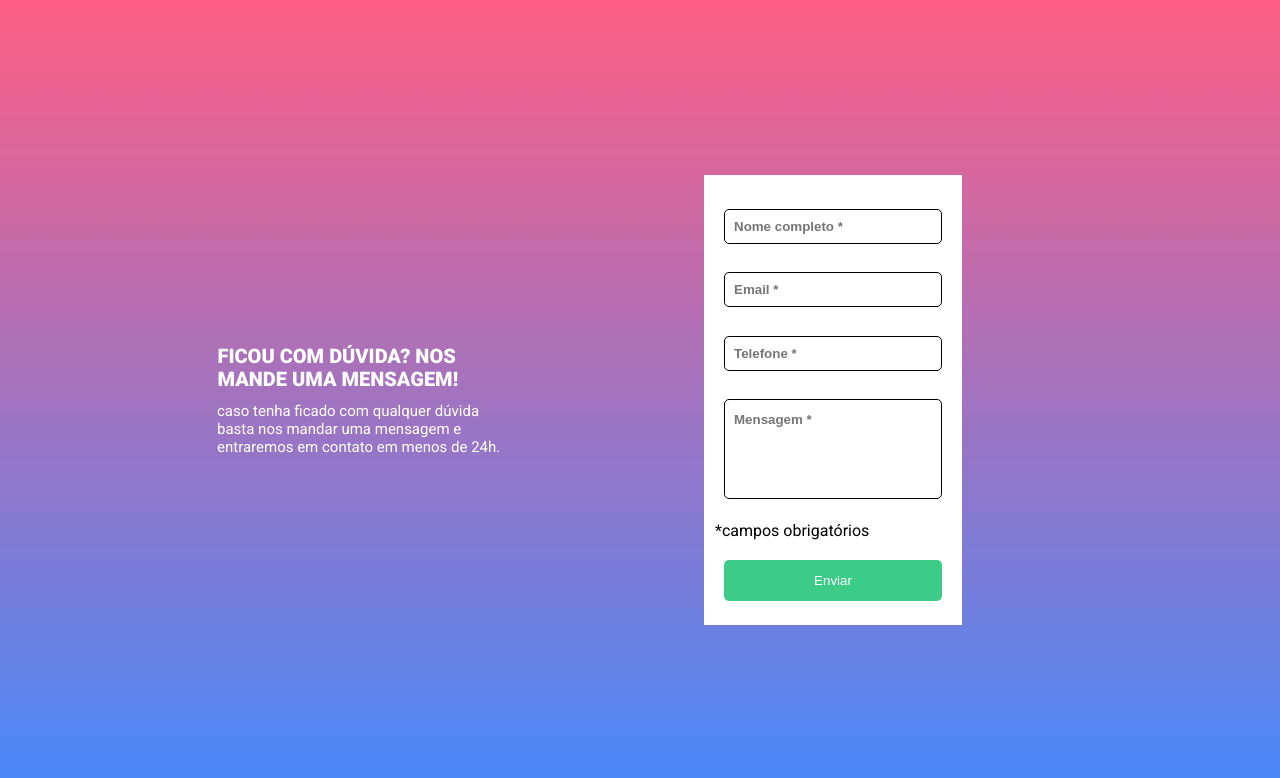
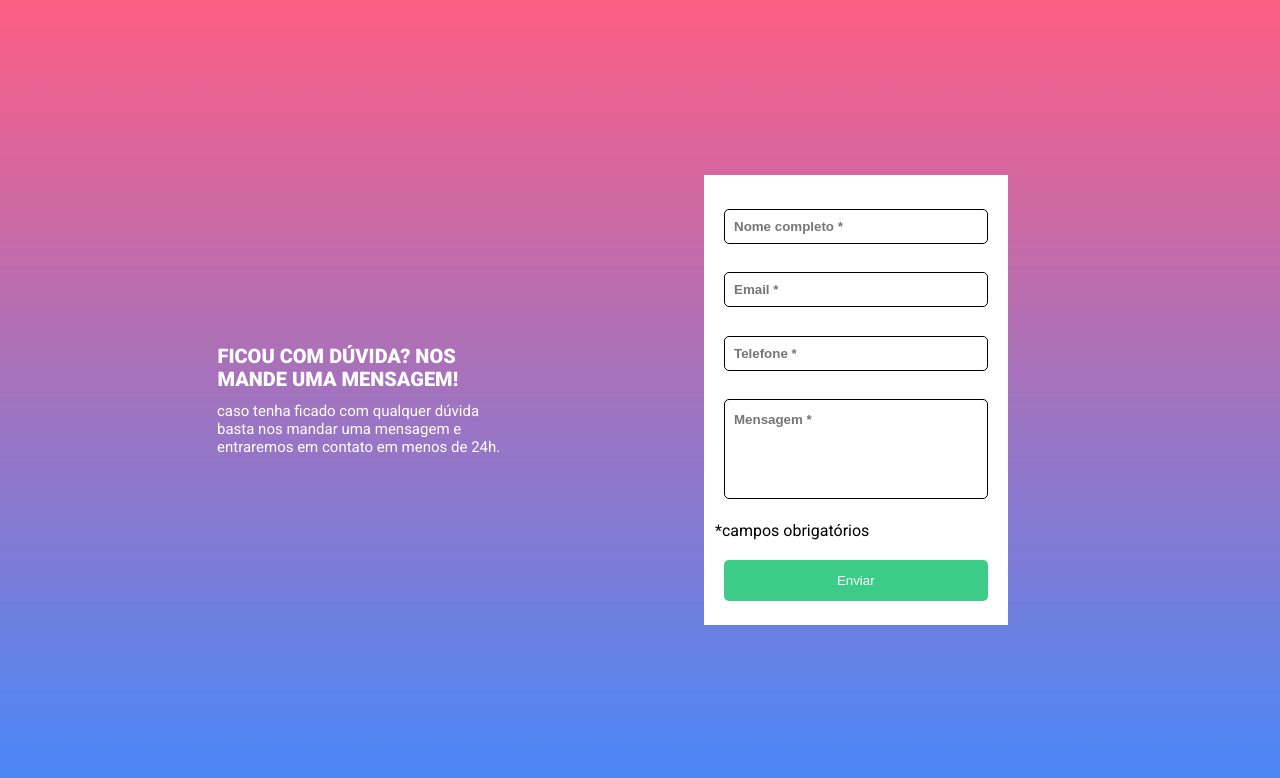
Before and after one commit to RamonPessoaDev/FormJS, a plain HTML site: page index.html in a window 1280 px wide. Drawn offline with Linux system fonts and the light colour scheme.

Commit message:
conserto no responsivo

```diff
--- a/src/css/responsive.css
+++ b/src/css/responsive.css
@@ -26,6 +26,20 @@
         margin-right: 146px;
     }
 
+}
+
+@media (min-width: 746px) {
+    .container .main .inputs .form-inputs {
+        margin-right: 0;
+    }
+
+    .container .main .escritas {
+        align-items: center;
+    }
+
+    .container .main .inputs {
+        padding-right: 70px;
+    }
 }
 
 @media (max-width: 768px) {
```
